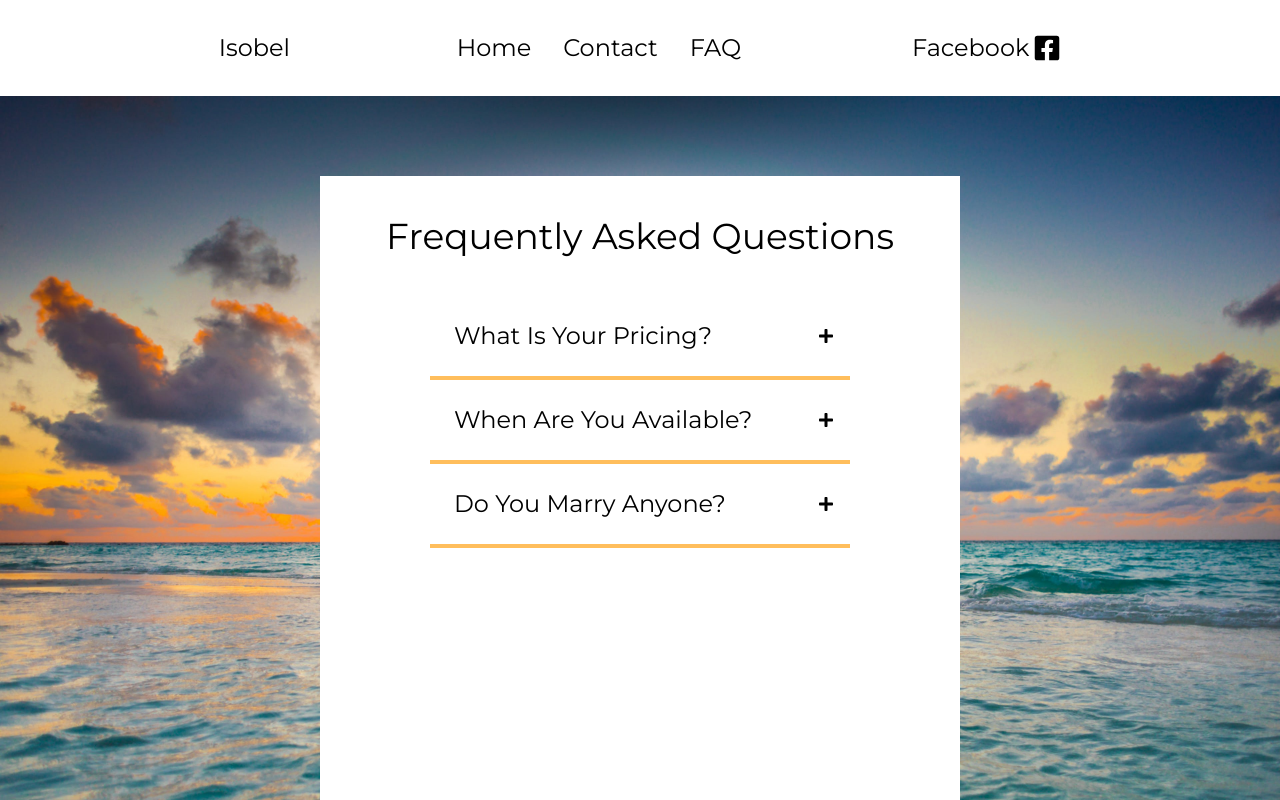
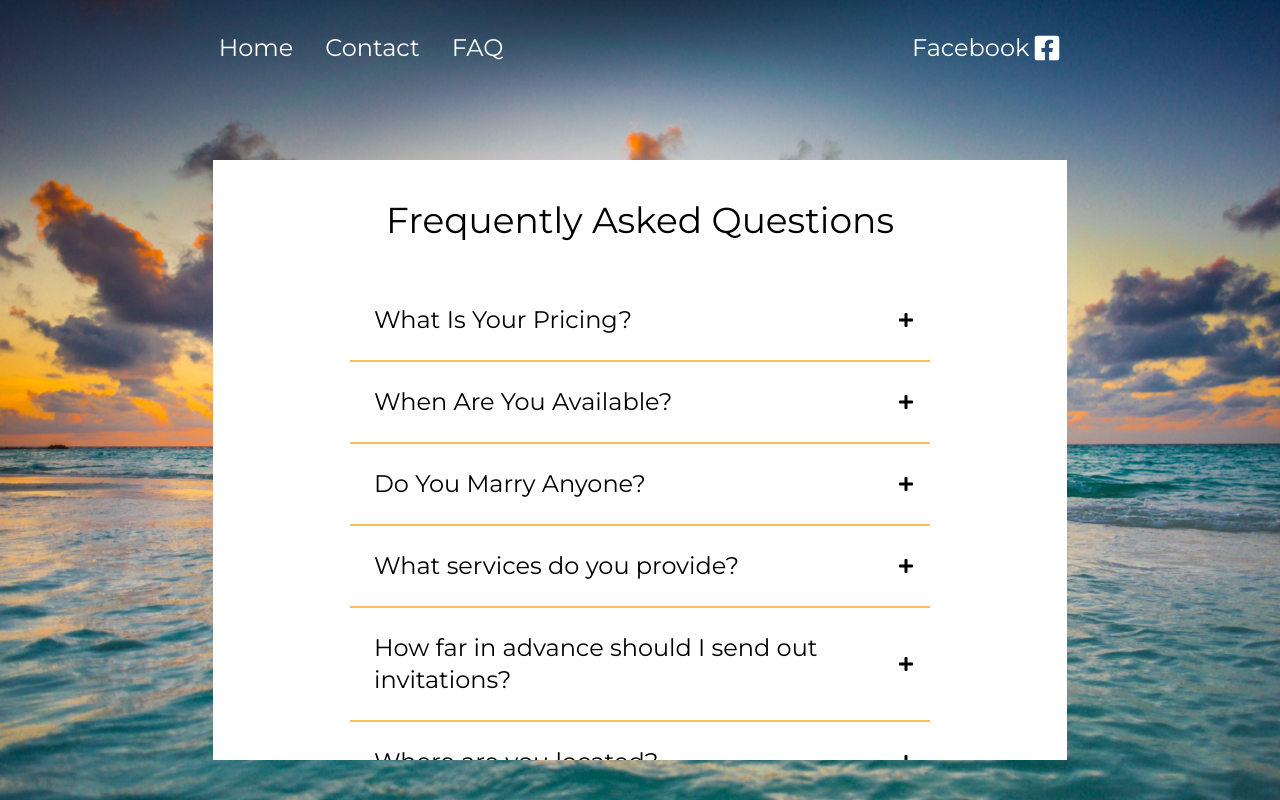
Before and after one commit to LemonTheSour/celebrant-site, a Next.js app: page /faq in a window 1280 px wide. Shown: the top 800 px of the page. Built offline with nearby package versions, Linux system fonts and the light colour scheme.

Commit message:
touched up styling

```diff
--- a/src/app/Data/questions.json
+++ b/src/app/Data/questions.json
@@ -13,6 +13,36 @@
     "key": "3",
     "question": "Do You Marry Anyone?",
     "answer": "Yes! There is no discrimination, anyone that can be legally married in Australia is a welcome client"
+  },
+  {
+    "key": "4",
+    "question": "What services do you provide?",
+    "answer": "Wedding, Baby Name Days and Vow Renewals, while I am qualified to handle funerals, if you are in the kalgoorlie-boulder region I can pass on recommendations."
+  },
+  {
+    "key": "5",
+    "question": "How far in advance should I send out invitations?",
+    "answer": "Wedding invitations should be sent out at least 9 months in advance."
+  },
+  {
+    "key": "6",
+    "question": "Where are you located?",
+    "answer": "I operate out of kalgoorlie-boulder, but am available to travel to surrounding regions under the the right circumstanes."
+  },
+  {
+    "key": "4",
+    "question": "What services do you provide?",
+    "answer": "Wedding, Baby Name Days and Vow Renewals, while I am qualified to handle funerals, if you are in the kalgoorlie-boulder region I can pass on recommendations."
+  },
+  {
+    "key": "5",
+    "question": "How far in advance should I send out invitations?",
+    "answer": "Wedding invitations should be sent out at least 9 months in advance."
+  },
+  {
+    "key": "6",
+    "question": "Where are you located?",
+    "answer": "I operate out of kalgoorlie-boulder, but am available to travel to surrounding regions under the the right circumstanes."
   }
 
 ]
--- a/src/app/components/footer.tsx
+++ b/src/app/components/footer.tsx
@@ -2,7 +2,7 @@ import FacebookIcon from "./facebook";
 import Link from "next/link";
 export default function Footer() {
   return (
-    <div className="bg-sunset flex pt-4 h-36 justify-center text-center space-x-10">
+    <div className="bg-sunset flex pt-4 h-36 justify-center text-center space-x-10 z-50">
       <div>
         <div>Isobel</div>
         <div>Mobile : 0444 444 444</div>
--- a/src/app/components/navbar.tsx
+++ b/src/app/components/navbar.tsx
@@ -3,11 +3,8 @@ import FacebookIcon from "./facebook";
 
 export default function Navbar() {
   return (
-    <nav className="flex items-center justify-center bg-white p-2 h-24 z-50">
-      <div className="flex justify-between items-center justify-center w-4/6 text-2xl">
-        <div>
-          <Link href="/">Isobel</Link>
-        </div>
+    <nav className="flex absolute w-full items-center justify-center p-2 h-24 z-50">
+      <div className="flex justify-between items-center justify-center w-4/6 text-white text-2xl">
         <div className="space-x-8">
           <Link href="/" className="hover:text-sunset">
             Home
--- a/src/app/components/question.tsx
+++ b/src/app/components/question.tsx
@@ -24,14 +24,13 @@ export default function Question({ Question, Answer }: QuestionProps) {
           </button>
         </div>
         <div>
-          <div className="text-2xl p-4 border-b-4 border-sunset">{Answer}</div>
+          <div className="text-2xl p-4 border-b-2 border-sunset">{Answer}</div>
         </div>
       </div>
     );
   }
   return (
-    <div>
-      <div className="flex justify-between p-4 border-b-4 border-sunset">
+    <div className="flex justify-between p-4 border-b-2 border-sunset">
       <div className="text-2xl m-2">{Question}</div>
       <button
         onClick={() => {
@@ -41,6 +40,5 @@ export default function Question({ Question, Answer }: QuestionProps) {
         <FaPlus size={16} />
       </button>
     </div>
-    </div>
   );
 }
--- a/src/app/contact/page.tsx
+++ b/src/app/contact/page.tsx
@@ -9,7 +9,7 @@ export const metadata: Metadata = {
 export default function Contact() {
   return (
     <div className="flex justify-center relative w-full h-screen bg-photo6 bg-cover">
-      <div className="pt-5 mt-20 w-4/6 h-3/4 bg-white">
+      <div className="pt-5 mt-40 w-4/6 h-3/4 bg-white">
         <div className="text-3xl text-center">
           The Quickest Way to Find Out Is Ask, So Ask!
         </div>
--- a/src/app/faq/page.tsx
+++ b/src/app/faq/page.tsx
@@ -8,9 +8,9 @@ export const metadata: Metadata = {
 export default function Faq() {
   return (
     <div className="flex h-screen justify-center bg-photo5 bg-cover">
-      <div className="flex flex-col w-1/2 h-auto items-center bg-white p-10 mt-20 mb-10">
+      <div className="flex overflow-auto flex-col w-4/6 items-center bg-white p-10 mt-40 mb-10">
         <div className="text-4xl">Frequently Asked Questions</div>
-        <div className="flex flex-col w-3/4 text-start sitems-center pt-10">
+        <div className="w-3/4 text-start pt-10">
           {QAData.map((questions) => (
             <Question
               key={questions.key}
```
Also changed, not shown: 1 other file (tests, documents, lock files or other folders). Lines whose indentation alone changed are shown as unchanged.
